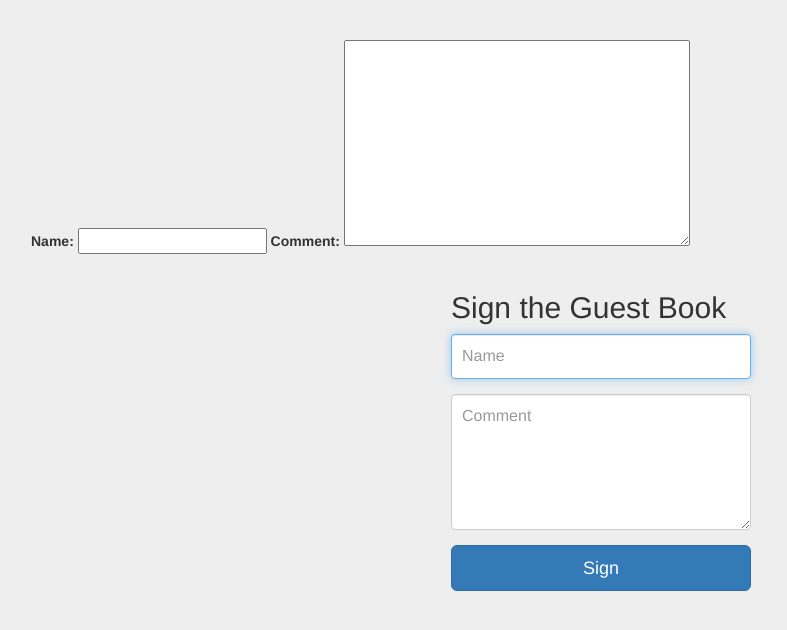
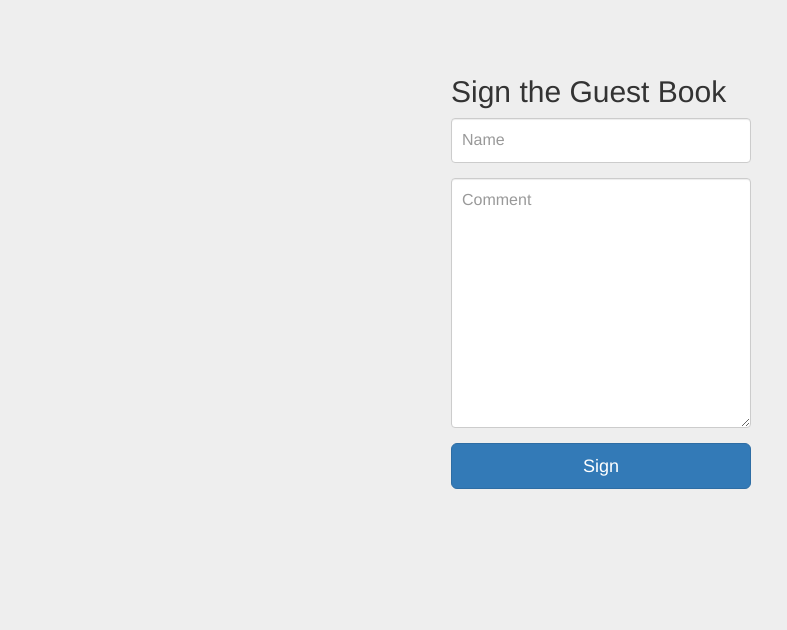
Before and after one commit to Momentum-PT-Team-3/django-tutorial-msamuels59, a Django app: template myproject/guestbook/templates/guestbook/sign.html in a window 1280 px wide. Shown: the top 630 px of the page, without its empty margins (39-826 px from the left). Run offline with Django 4.2, Linux system fonts and the light colour scheme; the template is opened without the code that fills it: values that come from a table or form of the project are taken from there, others are empty; some libraries are stand-ins or nearby versions.

Commit message:
finished assignment

```diff
--- a/myproject/guestbook/forms.py
+++ b/myproject/guestbook/forms.py
@@ -1,5 +1,6 @@
 from django import forms
 
 class CommentForm(forms.Form):
-    name = forms.CharField(max_length=20)
-    comment = forms.CharField(widget=forms.Textarea())
+    name = forms.CharField(max_length=20,
+        widget=forms.TextInput(attrs={'class' : 'form-control', 'placeholder' : 'Name'}))
+    comment = forms.CharField(widget=forms.Textarea(attrs={'class' : 'form-control', 'placeholder' : 'Comment'}))
--- a/myproject/guestbook/templates/guestbook/sign.html
+++ b/myproject/guestbook/templates/guestbook/sign.html
@@ -21,16 +21,16 @@
   <body>
 
     <div class="container">
-      {{ form }}
-      <form class="form-signin">
+      <form class="form-signin" method='POST' action='{% url "sign" %}'>
+        {% csrf_token %}
         <h2 class="form-signin-heading">Sign the Guest Book</h2>
         <div class="form-group">
           <label for="inputName" class="sr-only">Name</label>
-          <input type="text" id="inputName" class="form-control" placeholder="Name" required autofocus>
+          {{ form.name }}
         </div>
         <div class="form-group">
           <label for="comment" class="sr-only">Comment:</label>
-            <textarea class="form-control" rows="5" id="comment" placeholder="Comment" required></textarea>
+            {{ form.comment }}
         </div>
         <button class="btn btn-lg btn-primary btn-block" type="submit">Sign</button>
       </form>
```
Also changed, not shown: myproject/guestbook/views.py (+14 -3 lines), myproject/db.sqlite3.
